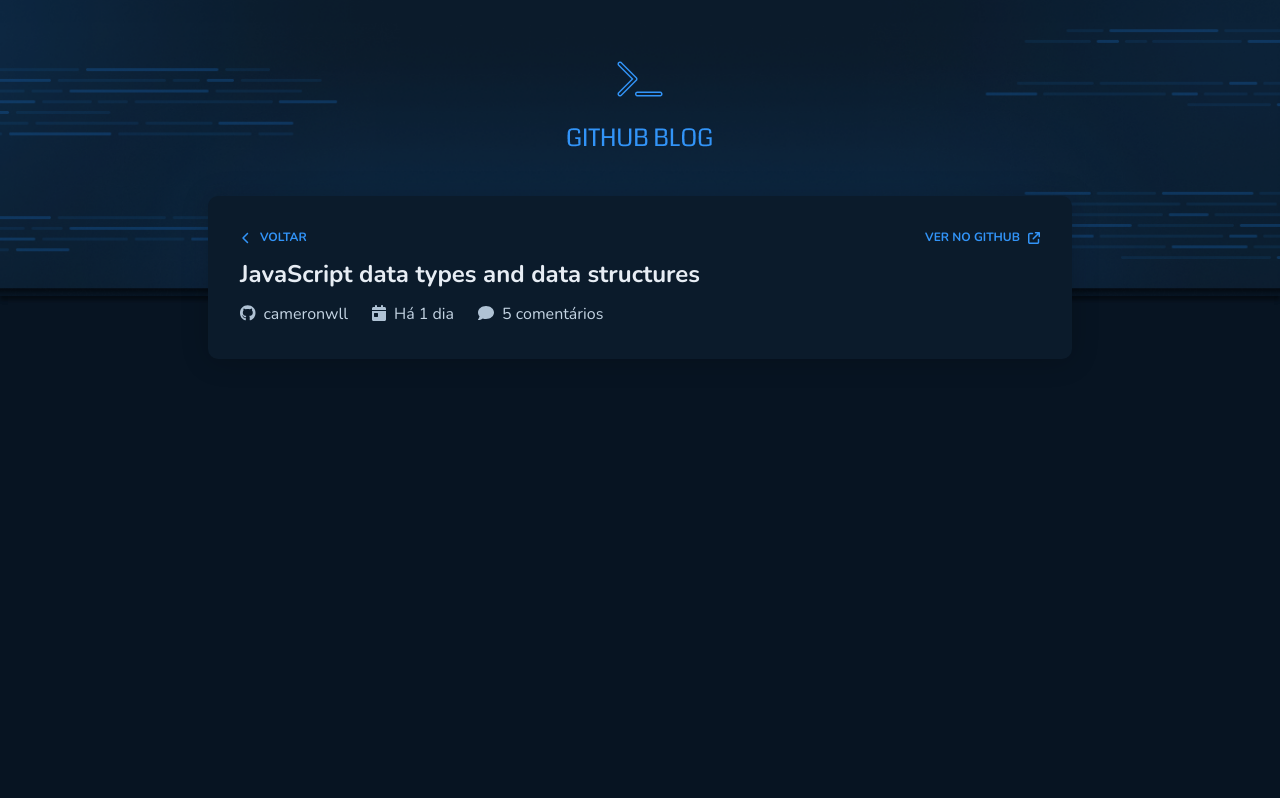
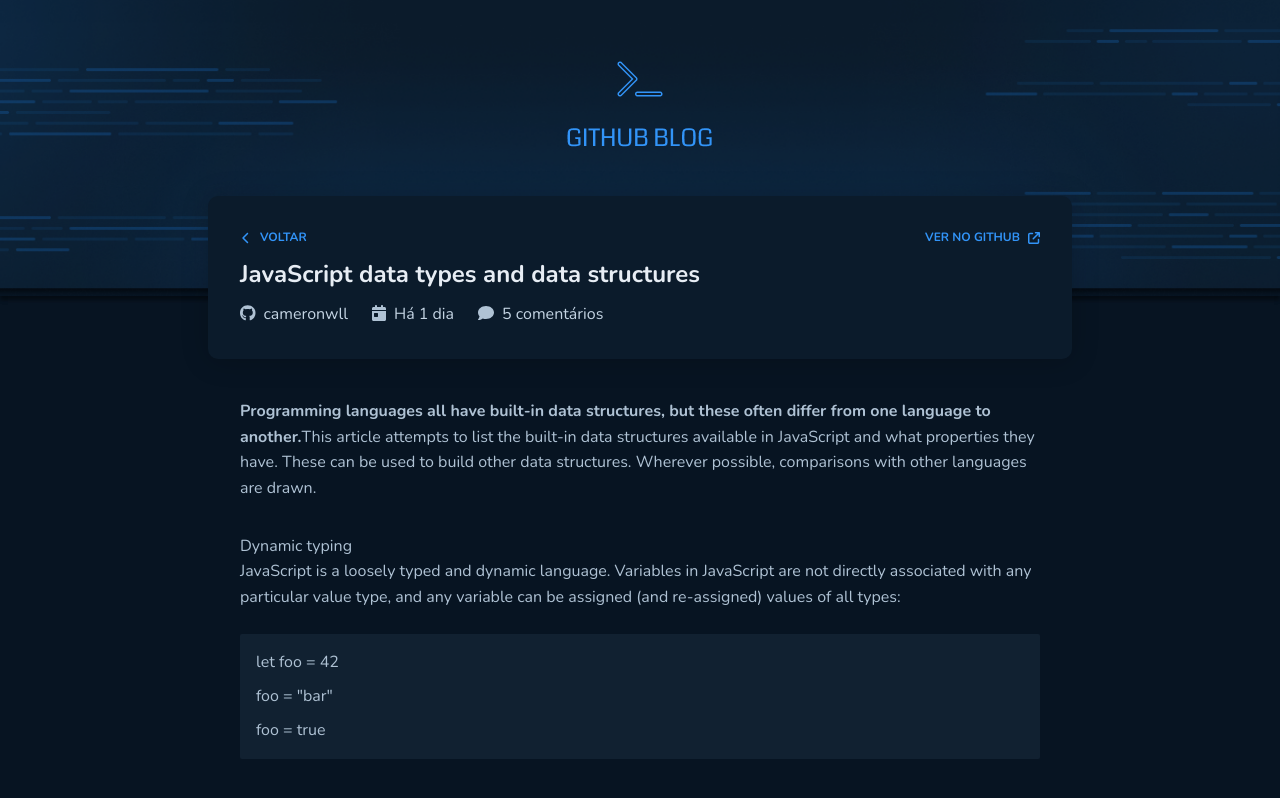
Before and after one commit to BBML-DEV/git-blog, a React (Vite) app: page /post in a window 1280 px wide. Built offline with nearby package versions, Linux system fonts and the light colour scheme.

Commit message:
feat: finalização do conteúdo do post

```diff
--- /dev/null
+++ b/src/app/pages/Post/components/PostContent/index.tsx
@@ -0,0 +1,40 @@
+import { RegularText } from '../../../../shared/components/Typograph/styled'
+import {
+  PostContentCode,
+  PostContentContainer,
+  PostContentDescription,
+} from './styled'
+
+export const PostContent = () => {
+  return (
+    <PostContentContainer>
+      <PostContentDescription>
+        <RegularText size="m" color="text">
+          <strong>
+            Programming languages all have built-in data structures, but these
+            often differ from one language to another.
+          </strong>
+          This article attempts to list the built-in data structures available
+          in JavaScript and what properties they have. These can be used to
+          build other data structures. Wherever possible, comparisons with other
+          languages are drawn.
+        </RegularText>
+
+        <RegularText size="m" color="text">
+          <a href="#">Dynamic typing</a>
+          <br />
+          JavaScript is a loosely typed and dynamic language. Variables in
+          JavaScript are not directly associated with any particular value type,
+          and any variable can be assigned (and re-assigned) values of all
+          types:
+        </RegularText>
+      </PostContentDescription>
+
+      <PostContentCode>
+        <p>let foo = 42</p>
+        <p>foo = "bar"</p>
+        <p>foo = true</p>
+      </PostContentCode>
+    </PostContentContainer>
+  )
+}
--- /dev/null
+++ b/src/app/pages/Post/components/PostContent/styled.ts
@@ -0,0 +1,23 @@
+import styled from 'styled-components'
+
+export const PostContentContainer = styled.section`
+  display: flex;
+  flex-direction: column;
+  gap: 1.5rem;
+  padding: 2.5rem 2rem;
+`
+
+export const PostContentDescription = styled.div`
+  display: flex;
+  flex-direction: column;
+  gap: 2rem;
+`
+
+export const PostContentCode = styled.div`
+  display: flex;
+  flex-direction: column;
+  gap: 0.5rem;
+  padding: 1rem;
+  border-radius: 2px;
+  background-color: ${({ theme }) => theme.colors['base-post']};
+`
--- a/src/app/pages/Post/index.tsx
+++ b/src/app/pages/Post/index.tsx
@@ -1,10 +1,12 @@
 import { InfoCard } from './components/InfoCard'
+import { PostContent } from './components/PostContent'
 import { InfoPostsContainer } from './styled'
 
 export const Post = () => {
   return (
     <InfoPostsContainer className="container">
       <InfoCard />
+      <PostContent />
     </InfoPostsContainer>
   )
 }
```
